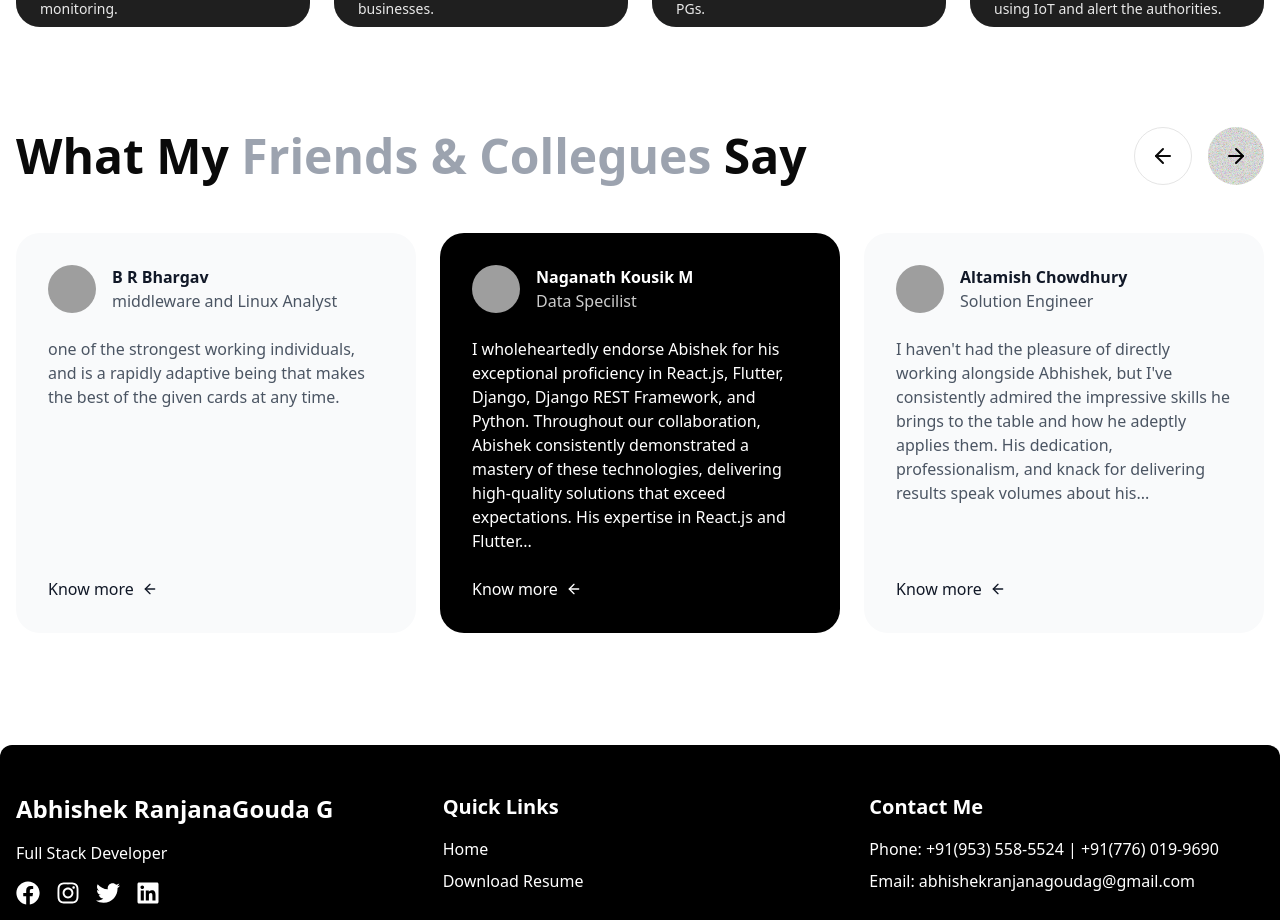
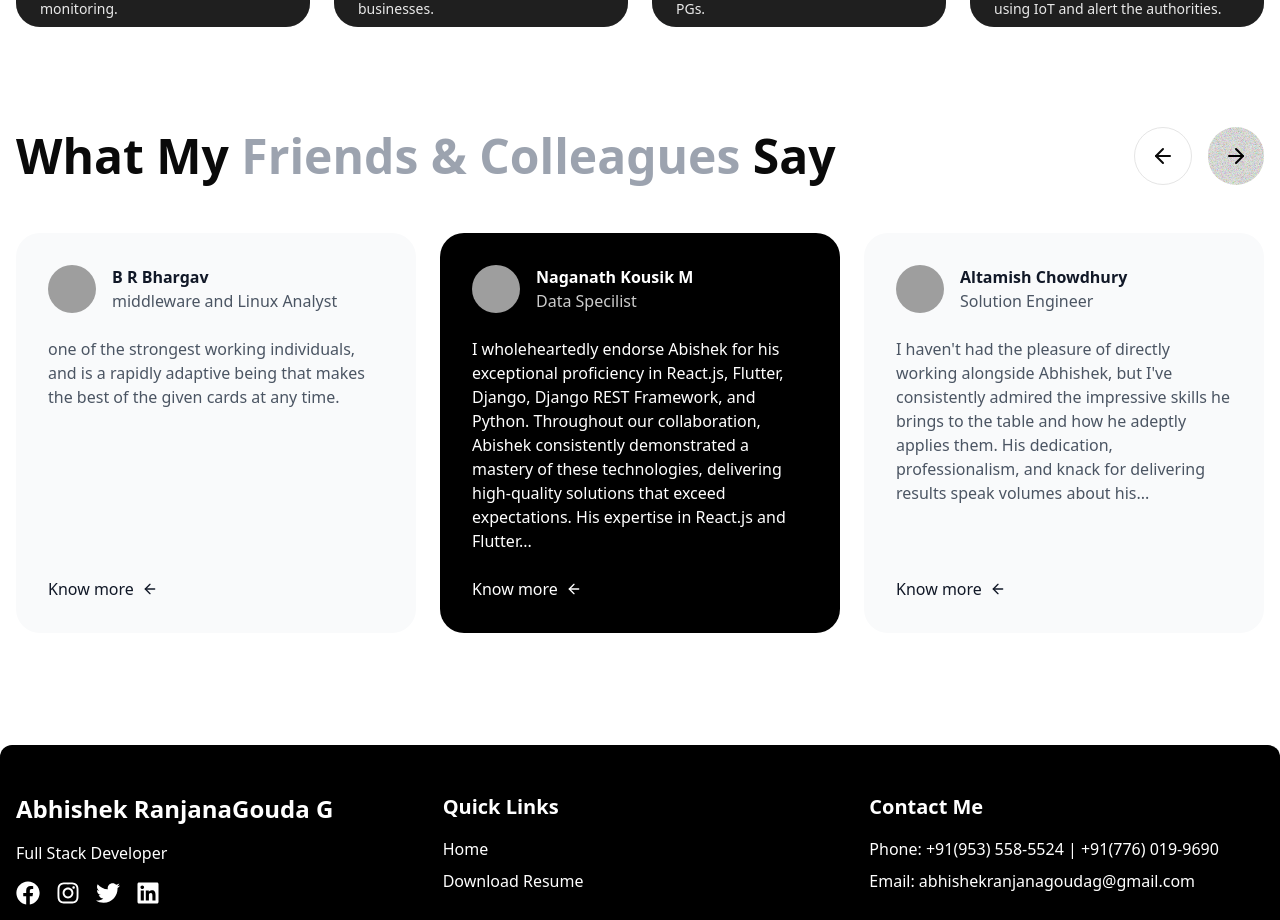
Before and after one commit to abhiranjan2123/portfolio-sbhi, a Next.js app: page / in a window 1280 px wide. Shown: the part 1464-2384 px from the top of the page. Built offline with nearby package versions, Linux system fonts and the light colour scheme; grey boxes are pictures that could not be loaded.

Commit message:
Update Recommendation.tsx

```diff
--- a/app/section/Recommendation.tsx
+++ b/app/section/Recommendation.tsx
@@ -60,7 +60,7 @@ const Testimonials = () => {
             transition={{ duration: 0.5 }}
             className="text-4xl md:text-5xl font-bold"
           >
-            What My <span className="text-gray-400">Friends & Collegues</span> Say
+            What My <span className="text-gray-400">Friends & Colleagues</span> Say
           </motion.h2>
 
           <div className="hidden md:flex gap-4">
```
